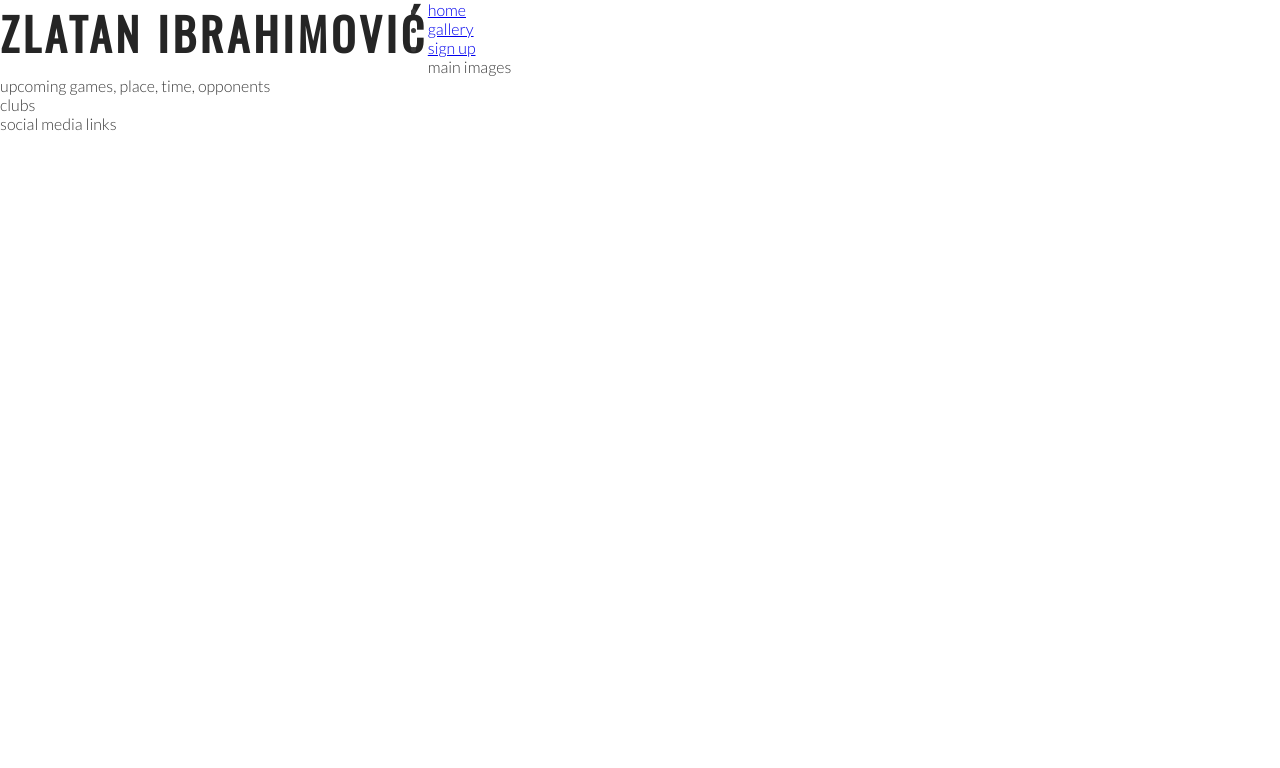
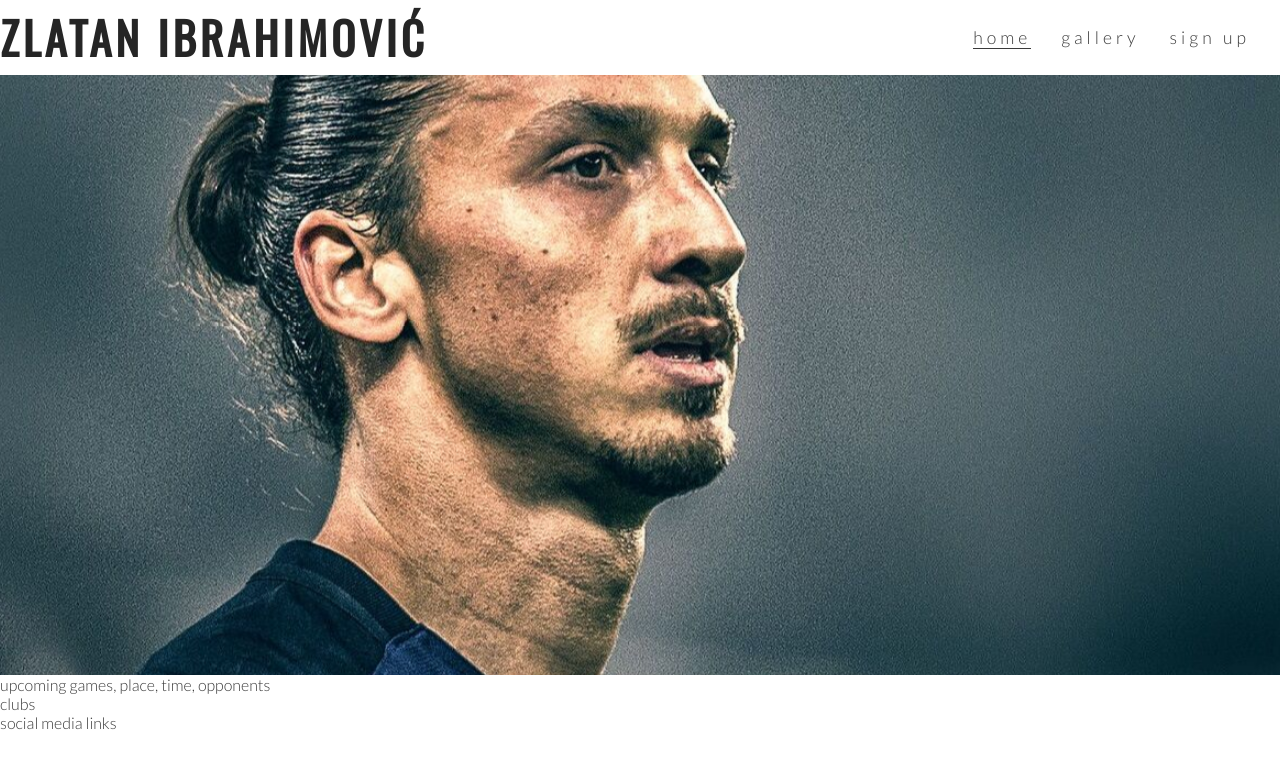
Before and after one commit to adopteramig/Zlatan, a plain HTML site: page index.html in a window 1280 px wide. Drawn offline with nearby package versions, Linux system fonts and the light colour scheme.

Commit message:
added image that zooms in

```diff
--- a/assets/css/style.css
+++ b/assets/css/style.css
@@ -29,3 +29,62 @@
     float: left;
     font-size: 280%;
 }
+
+/* nav links */
+
+#menu {
+    font-size: 110%;
+    letter-spacing: 4px;
+}
+
+#menu, #logo {
+    line-height: 75px;
+
+}
+
+
+#menu li {
+    float: right;
+    list-style-type: none;
+    margin-right: 30px;
+}
+
+#menu a {
+    text-decoration: none;
+    color: inherit;
+}
+
+#menu a:hover {
+    border-bottom: 1px solid #3a3a3a;
+}
+
+.active {
+    border-bottom: 1px solid #3a3a3a;
+}
+
+#zlatan-outer {
+    height: 600px;
+    width: 100%;
+    overflow: hidden;
+}
+
+#zlatan-image {
+    height: 600px;
+    width: 100%;
+    background: url('../css/images/picture1.jpg') no-repeat center center;
+
+    /* animates zoom effect on loading page */
+    animation-name: hero-zoom;
+    animation-duration: 5s;
+    animation-fill-mode: forwards;
+}
+
+/* creates the level of zoom for zlatan image */
+@keyframes hero-zoom {
+    from{
+        transform: scale(1);
+    }
+    to{
+        transform: scale(1.1);
+    }
+}
--- a/index.html
+++ b/index.html
@@ -15,15 +15,17 @@
             <h1 id="logo">Zlatan Ibrahimović</h1>
         </a>
         <nav>
-            <ul>
-            <li> <a href="index.html">home</a></li>
+            <ul id="menu">
+            <li> <a href="#">sign up</a></li>
             <li> <a href="#">gallery</a></li>
-            <li> <a href="#">sign up</a></li>
+            <li> <a href="index.html" class="active">home</a></li>
+
             </ul>
         </nav>
     </header>
-    <section>
-        main images
+    <section id="zlatan-outer">
+        <div id="zlatan-image"></div>
+
     </section>
 
     <section>
```
Also changed, not shown: assets/css/images/picture1.jpg (added).
